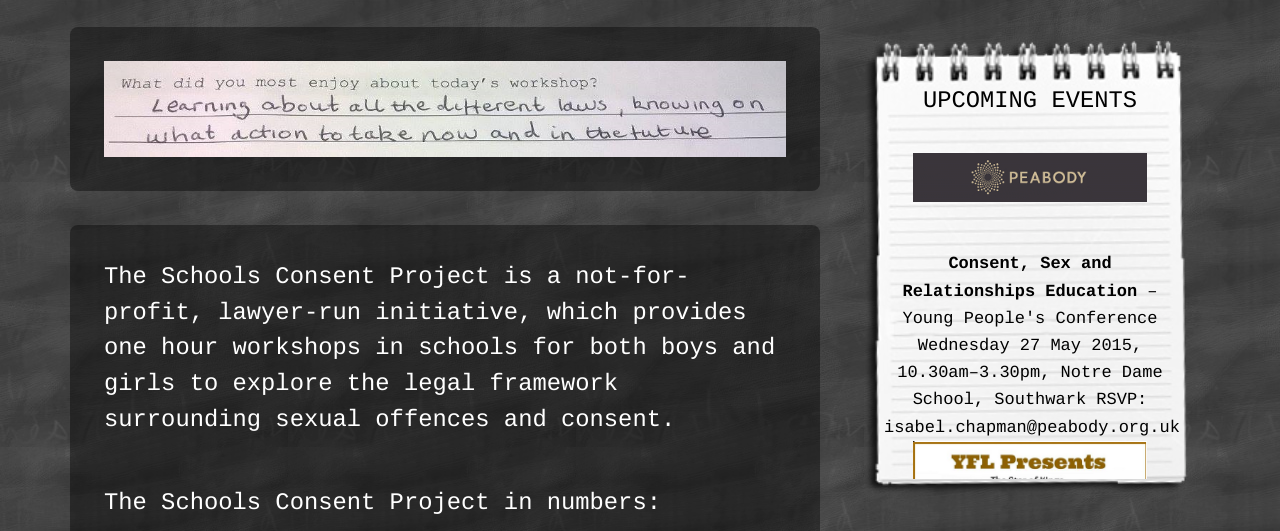
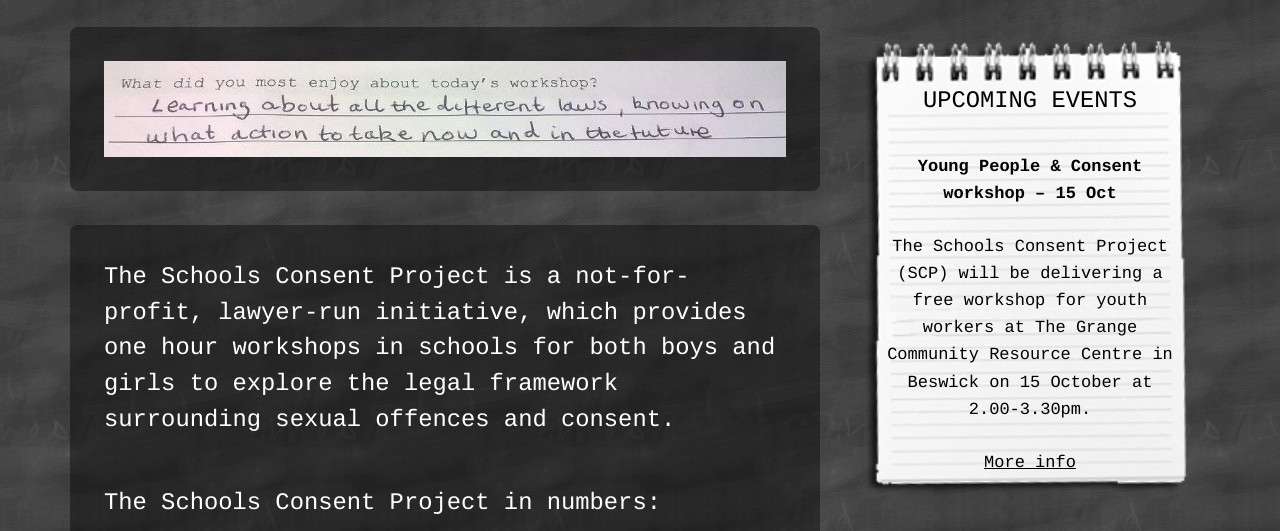
Before and after one commit to tomchambers2/london-consent-project, a website: page app/public/index.html in a window 1280 px wide. Shown: the part 348-879 px from the top of the page. Drawn offline with Linux system fonts and the light colour scheme.

```diff
--- a/app/public/index.html
+++ b/app/public/index.html
@@ -66,14 +66,9 @@
           	</h1>
 
             <div class="side-inner">
-              <img class="flier" src="/images/peabody.gif" alt="">
-				<br><br><br>
-              <p><b>Consent, Sex and Relationships Education</b> – Young People's Conference
-			Wednesday 27 May 2015, 10.30am–3.30pm, Notre Dame School, Southwark
-RSVP: isabel.chapman@peabody.org.uk
-
-			<img class="flier" src="/images/flier.png" alt="">
-			</p>
+              <p><b>Young People & Consent workshop – 15 Oct</b></p>
+              <p>The Schools Consent Project (SCP) will be delivering a free workshop for youth workers at The Grange Community Resource Centre in Beswick on 15 October at 2.00-3.30pm.</p>
+              <p><a href="http://www.vymnetwork.org.uk/consent-project-youth-worker-workshop-15th-oct/">More info</a></p>
             </div>
           </div>
           <div class="twitter">
--- a/app/src/stylesheets/_typography.scss
+++ b/app/src/stylesheets/_typography.scss
@@ -1,5 +1,11 @@
 form input, form textarea {
 	color: #000;
+}
+
+.side-inner {
+	a {
+		color: #000;
+	}
 }
 
 a {
```
Also changed, not shown: app/public/contact.html (+3 -1 lines), app/public/press.html (+3 -1 lines), app/public/testimonials.html (+6 -1 lines), app/public/whatwedo.html (+3 -1 lines), app/public/whoweare.html (+3 -1 lines), app/public/css/main.css.
